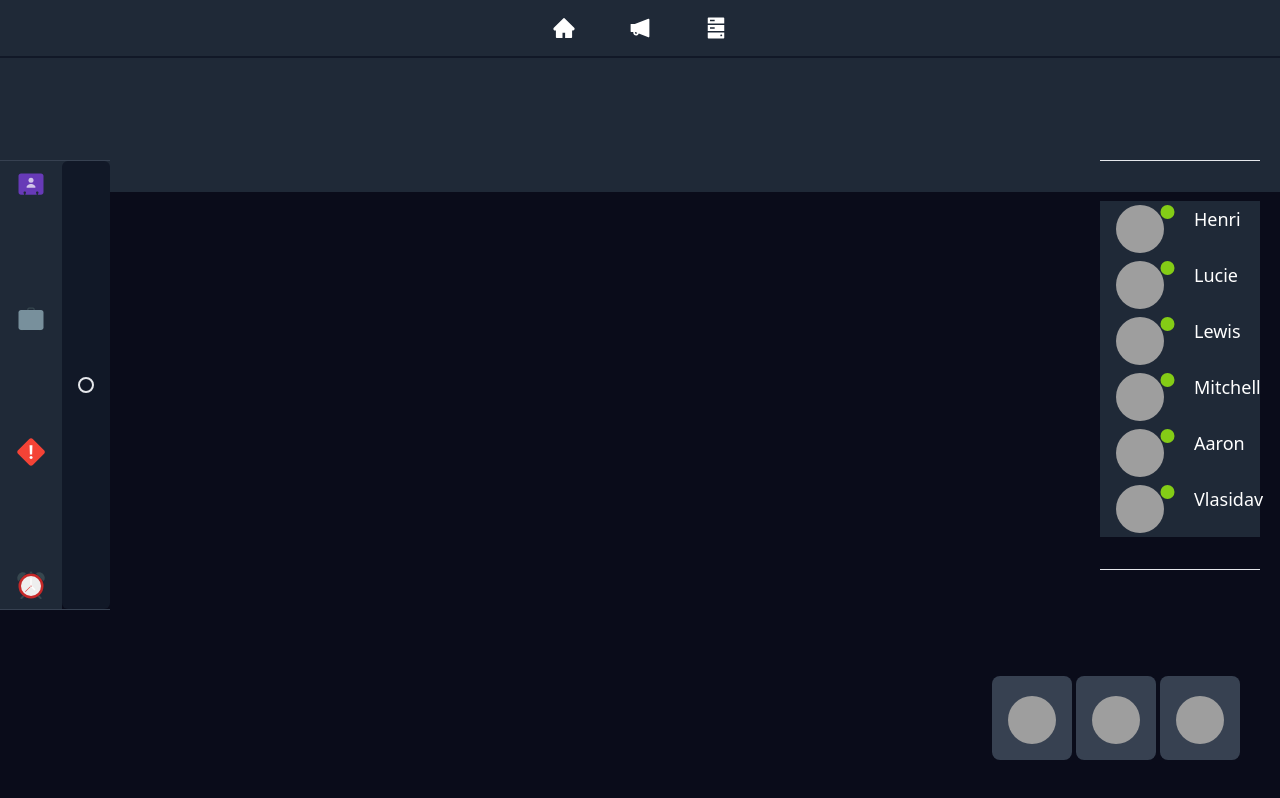
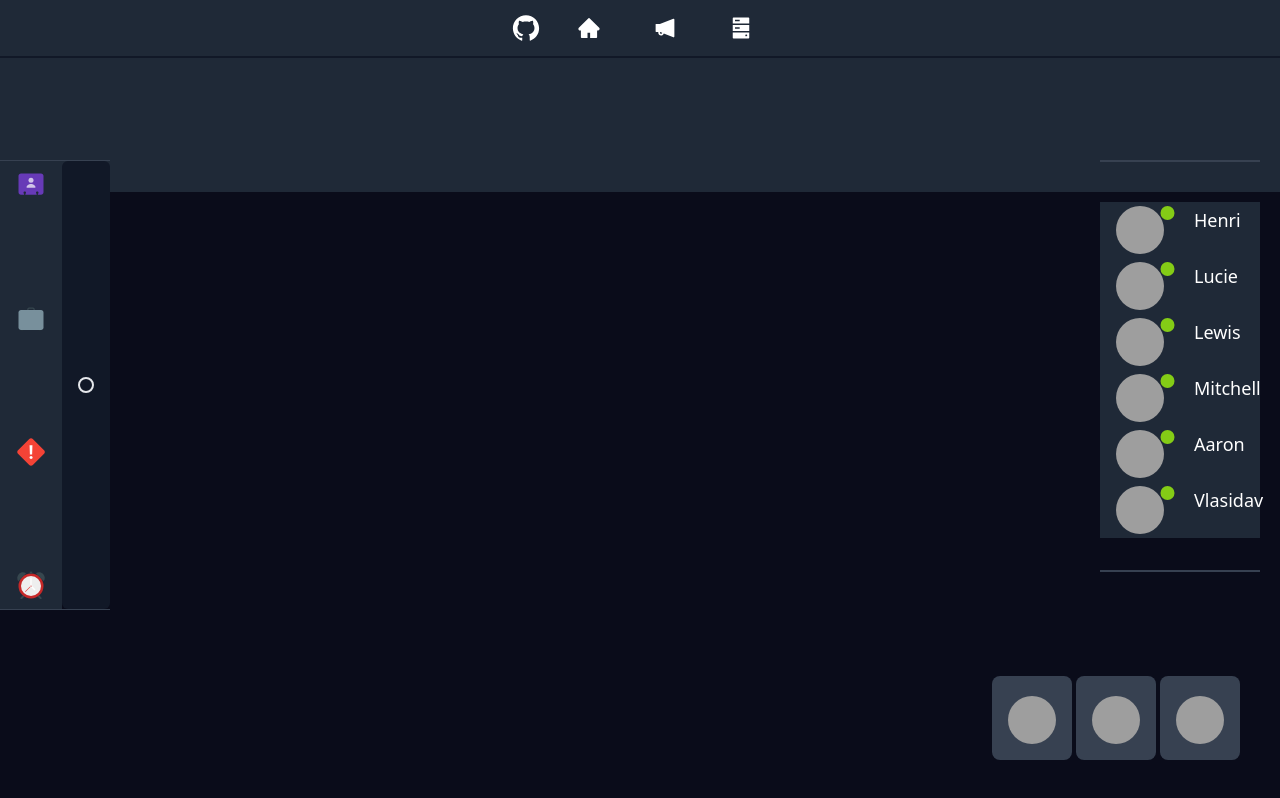
Before and after one commit to AroonSalotra/mock-socialmedia-app, a React (Create React App) app: page / in a window 1280 px wide. Built offline with nearby package versions, Linux system fonts and the light colour scheme; grey boxes are pictures that could not be loaded.

Commit message:
add github redirect

```diff
--- a/src/App.js
+++ b/src/App.js
@@ -30,7 +30,9 @@ function App() {
   return (
 
     <BrowserRouter>
+
       <div className="app">
+
         <Navbar />
 
         <Tabs
@@ -40,8 +42,8 @@ function App() {
 
         <ViewChats />
 
+        <div className='py-5 lg:py-24'>
 
-        <div className='py-5 lg:py-24'>
           <Routes>
 
             <Route path='/mock-socialmedia-app/'
@@ -68,8 +70,11 @@ function App() {
             </Route>
 
           </Routes>
+
         </div>
+
       </div>
+
     </BrowserRouter>
 
   );
--- a/src/Components/Contacts.jsx
+++ b/src/Components/Contacts.jsx
@@ -9,7 +9,8 @@ const Contacts = (props) => {
 
     return (
         <>
-            <section className="fixed right-5 mt-40 pb-8 w-40 xl:border-y">
+            <section className="fixed right-5 mt-40 pb-8 w-40 xl:border-y-2 border-gray-700">
+
                 <div className={`flex flex-col ${display} bg-gray-800 xl:flex :translate-y-0 mt-10`}>
                     {userFilter.map(({ userId }) => {
                         return <UserDisplay
--- a/src/Components/ListLinkTo.jsx
+++ b/src/Components/ListLinkTo.jsx
@@ -2,7 +2,7 @@ import { Link } from "react-router-dom";
 
 const ListLinkTo = (props) => {
 
-    const { data, ulClass, liClass, iconClass, key } = props;
+    const { data, ulClass, liClass, iconClass } = props;
 
     const hoverClass = "hover:bg-gray-700 cursor-pointer rounded-full p-4 active:scale-95"
     const verifyLiClass = liClass ? liClass : ""
--- a/src/Components/Navbar.jsx
+++ b/src/Components/Navbar.jsx
@@ -1,4 +1,4 @@
-import { AiFillMessage, AiFillCustomerService, AiFillNotification, AiFillHome, AiFillHdd } from "react-icons/ai"
+import { AiFillMessage, AiFillCustomerService, AiFillNotification, AiFillHome, AiFillHdd, AiFillGithub } from "react-icons/ai"
 import { GiHamburgerMenu } from "react-icons/gi"
 import ListLinkTo from "./ListLinkTo";
 import { useState } from "react";
@@ -40,6 +40,13 @@ const Navbar = () => {
                 <ListLinkTo
                     ulClass={`${display} flex flex-col pt-14 lg:flex-row lg:pt-0 lg:flex gap-5 items-center m-auto`}
                     data={navbarContent.listA}>
+
+                    <a href="https://github.com/AroonSalotra/mock-socialmedia-app"
+                        target={"_blank"}
+                        rel="noreferrer" >
+                        <AiFillGithub
+                            className="text-3xl hover:bg-gray-700 cursor-pointer rounded-full active:scale-95" />
+                    </a>
                 </ListLinkTo>
             </div>
 
--- a/src/Components/News.jsx
+++ b/src/Components/News.jsx
@@ -5,6 +5,7 @@ import { Link } from "react-router-dom";
 
 const News = (props) => {
     const { customClass, showLink } = props;
+
     const data = LocalData
 
     return (
```
Also changed, not shown: src/Components/ChatDisplay.jsx (+5 -3 lines).
